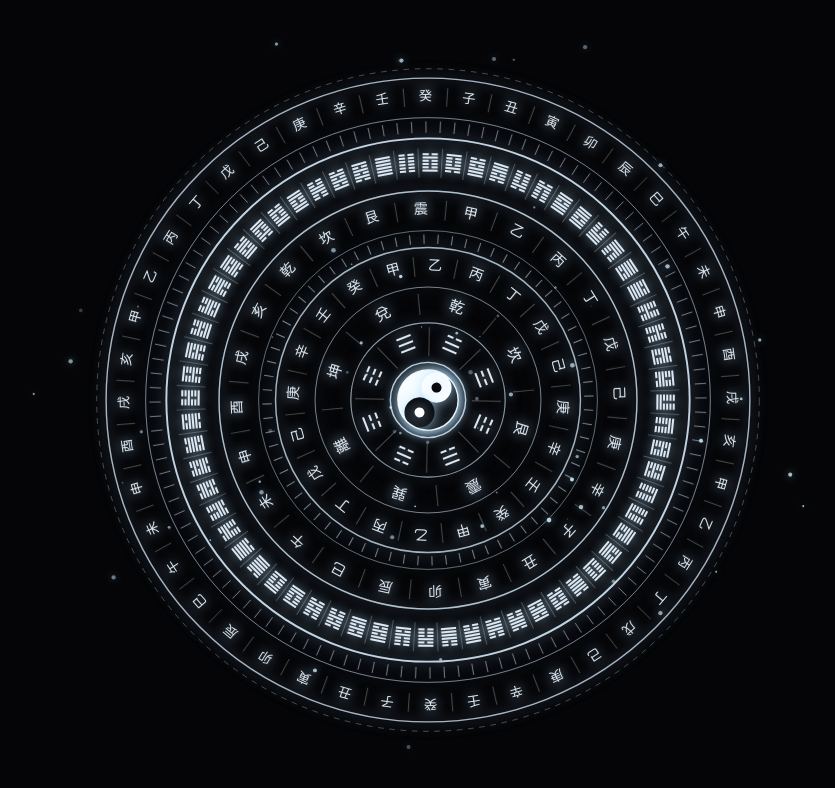
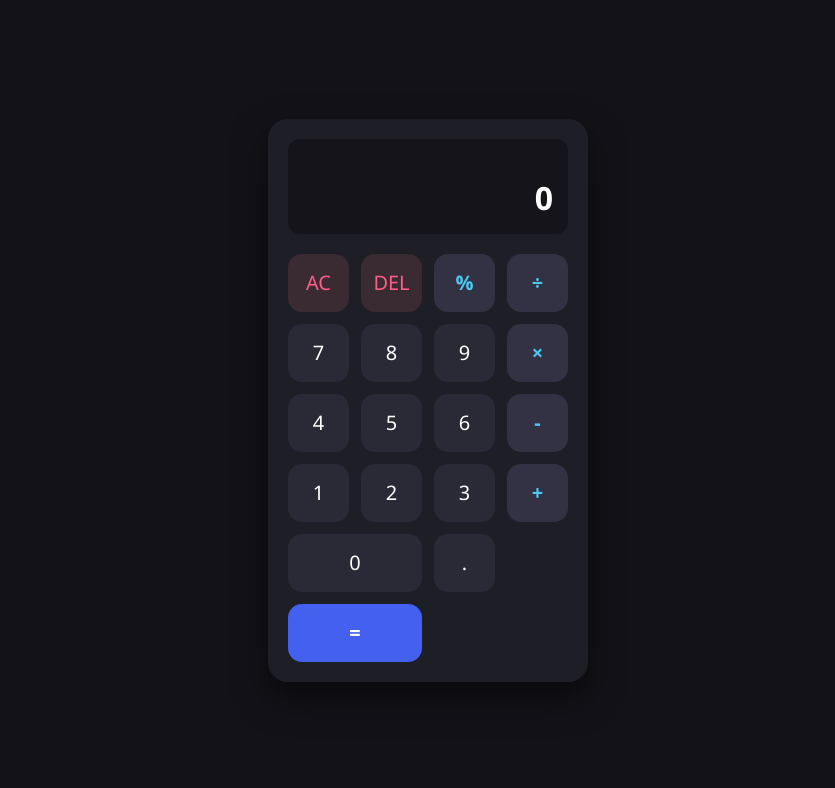
Before and after one commit to lethaison2108-afk/tran-phap-bat-quai, a plain HTML site: page index.html in a window 1280 px wide. Shown: the whole page, without its empty margins (212-1047 px from the left). Drawn offline with Linux system fonts and the light colour scheme; animation ran at ten frames a second.

Commit message:
Update index.html

```diff
--- a/index.html
+++ b/index.html
@@ -3,248 +3,270 @@
 <head>
   <meta charset="UTF-8">
   <meta name="viewport" content="width=device-width, initial-scale=1.0">
-  <title>Trận Pháp Bát Quái 3D</title>
+  <title>Máy Tính Cầm Tay</title>
   <style>
     * {
       margin: 0;
       padding: 0;
       box-sizing: border-box;
+      font-family: 'Segoe UI', Tahoma, Geneva, Verdana, sans-serif;
     }
+
     body {
-      background-color: #050508;
-      overflow: hidden;
+      background-color: #121218;
       display: flex;
       justify-content: center;
       align-items: center;
-      height: 100vh;
+      min-height: 100vh;
     }
-    canvas {
-      display: block;
+
+    .calculator {
+      background-color: #1e1e26;
+      padding: 20px;
+      border-radius: 20px;
+      box-shadow: 0 15px 35px rgba(0, 0, 0, 0.5);
+      width: 320px;
+    }
+
+    .display {
+      background-color: #14141a;
+      color: #ffffff;
+      border-radius: 12px;
+      padding: 15px;
+      margin-bottom: 20px;
+      text-align: right;
+      min-height: 90px;
+      display: flex;
+      flex-direction: column;
+      justify-content: space-between;
+      word-wrap: break-word;
+      word-break: break-all;
+    }
+
+    .previous-operand {
+      color: #8e8e9e;
+      font-size: 16px;
+      min-height: 22px;
+    }
+
+    .current-operand {
+      color: #ffffff;
+      font-size: 32px;
+      font-weight: 600;
+    }
+
+    .buttons {
+      display: grid;
+      grid-template-columns: repeat(4, 1fr);
+      gap: 12px;
+    }
+
+    button {
+      height: 58px;
+      border: none;
+      border-radius: 14px;
+      font-size: 20px;
+      font-weight: 500;
+      cursor: pointer;
+      background-color: #2a2a36;
+      color: #ffffff;
+      transition: all 0.15s ease;
+    }
+
+    button:hover {
+      background-color: #363646;
+    }
+
+    button:active {
+      transform: scale(0.95);
+    }
+
+    .operator {
+      background-color: #323244;
+      color: #4cc9f0;
+      font-weight: 600;
+    }
+
+    .operator:hover {
+      background-color: #3f3f56;
+    }
+
+    .action {
+      background-color: #3a2a32;
+      color: #ff5c8a;
+    }
+
+    .action:hover {
+      background-color: #4d3540;
+    }
+
+    .equals {
+      background-color: #4361ee;
+      color: #ffffff;
+      grid-column: span 2;
+      font-weight: 600;
+    }
+
+    .equals:hover {
+      background-color: #3a56d4;
+    }
+
+    .zero {
+      grid-column: span 2;
     }
   </style>
 </head>
 <body>
-  <canvas id="baguaCanvas"></canvas>
+
+  <div class="calculator">
+    <div class="display">
+      <div class="previous-operand" id="previous"></div>
+      <div class="current-operand" id="current">0</div>
+    </div>
+    <div class="buttons">
+      <button class="action" onclick="clearAll()">AC</button>
+      <button class="action" onclick="deleteLast()">DEL</button>
+      <button class="operator" onclick="appendOperator('%')">%</button>
+      <button class="operator" onclick="appendOperator('÷')">÷</button>
+
+      <button onclick="appendNumber('7')">7</button>
+      <button onclick="appendNumber('8')">8</button>
+      <button onclick="appendNumber('9')">9</button>
+      <button class="operator" onclick="appendOperator('×')">×</button>
+
+      <button onclick="appendNumber('4')">4</button>
+      <button onclick="appendNumber('5')">5</button>
+      <button onclick="appendNumber('6')">6</button>
+      <button class="operator" onclick="appendOperator('-')">-</button>
+
+      <button onclick="appendNumber('1')">1</button>
+      <button onclick="appendNumber('2')">2</button>
+      <button onclick="appendNumber('3')">3</button>
+      <button class="operator" onclick="appendOperator('+')">+</button>
+
+      <button class="zero" onclick="appendNumber('0')">0</button>
+      <button onclick="appendNumber('.')">.</button>
+      <button class="equals" onclick="calculate()">=</button>
+    </div>
+  </div>
 
   <script>
-    const canvas = document.getElementById('baguaCanvas');
-    const ctx = canvas.getContext('2d');
+    let currentInput = '0';
+    let previousInput = '';
+    let operation = null;
+    let shouldResetScreen = false;
 
-    let width, height, cx, cy, scale;
+    const currentDisplay = document.getElementById('current');
+    const previousDisplay = document.getElementById('previous');
 
-    function resize() {
-      width = canvas.width = window.innerWidth;
-      height = canvas.height = window.innerHeight;
-      cx = width / 2;
-      cy = height / 2;
-      scale = Math.min(width, height) / 850;
-    }
-    window.addEventListener('resize', resize);
-    resize();
-
-    // Dữ liệu ký tự cổ phong thủy / bát quái
-    const baguaTrigrams = ['☰', '☱', '☲', '☳', '☴', '☵', '☶', '☷'];
-    const heavenlyStems = ['甲', '乙', '丙', '丁', '戊', '己', '庚', '辛', '壬', '癸'];
-    const earthlyBranches = ['子', '丑', '寅', '卯', '辰', '巳', '午', '未', '申', '酉', '戌', '亥'];
-    const directions = ['乾', '坎', '艮', '震', '巽', '離', '坤', '兌'];
-
-    // Tạo danh sách 64 quẻ Dịch (Unicode U+4DC0 đến U+4DFF)
-    const hexagrams64 = Array.from({ length: 64 }, (_, i) => String.fromCharCode(0x4DC0 + i));
-
-    // Các hạt bụi ánh sáng bay lơ lửng
-    const particles = Array.from({ length: 70 }, () => ({
-      angle: Math.random() * Math.PI * 2,
-      radius: Math.random() * 400 + 40,
-      speed: (Math.random() - 0.5) * 0.008,
-      size: Math.random() * 2 + 0.5,
-      alpha: Math.random() * 0.7 + 0.2
-    }));
-
-    // Vẽ biểu tượng Thái Cực (Âm Dương) ở tâm
-    function drawYinYang(radius, angle) {
-      ctx.save();
-      ctx.rotate(angle);
-
-      // Vòng tròn trắng
-      ctx.beginPath();
-      ctx.arc(0, 0, radius, 0, Math.PI * 2);
-      ctx.fillStyle = '#ffffff';
-      ctx.fill();
-
-      // Nửa đen
-      ctx.beginPath();
-      ctx.arc(0, 0, radius, -Math.PI / 2, Math.PI / 2);
-      ctx.fillStyle = '#08080c';
-      ctx.fill();
-
-      // Đầu tròn trắng
-      ctx.beginPath();
-      ctx.arc(0, -radius / 2, radius / 2, 0, Math.PI * 2);
-      ctx.fillStyle = '#ffffff';
-      ctx.fill();
-
-      // Đầu tròn đen
-      ctx.beginPath();
-      ctx.arc(0, radius / 2, radius / 2, 0, Math.PI * 2);
-      ctx.fillStyle = '#08080c';
-      ctx.fill();
-
-      // Chấm nhỏ đen trong phần trắng
-      ctx.beginPath();
-      ctx.arc(0, -radius / 2, radius / 6, 0, Math.PI * 2);
-      ctx.fillStyle = '#08080c';
-      ctx.fill();
-
-      // Chấm nhỏ trắng trong phần đen
-      ctx.beginPath();
-      ctx.arc(0, radius / 2, radius / 6, 0, Math.PI * 2);
-      ctx.fillStyle = '#ffffff';
-      ctx.fill();
-
-      // Viền phát sáng ngoài Thái Cực
-      ctx.beginPath();
-      ctx.arc(0, 0, radius, 0, Math.PI * 2);
-      ctx.strokeStyle = 'rgba(255, 255, 255, 0.9)';
-      ctx.lineWidth = 1.5;
-      ctx.stroke();
-
-      ctx.restore();
+    function updateDisplay() {
+      currentDisplay.innerText = currentInput;
+      if (operation != null) {
+        previousDisplay.innerText = `${previousInput} ${operation}`;
+      } else {
+        previousDisplay.innerText = '';
+      }
     }
 
-    // Vẽ một vòng tròn chữ / ký tự xoay quanh tâm
-    function drawTextRing(items, radius, fontSize, angle, showDividers = true) {
-      ctx.save();
-      ctx.rotate(angle);
-      ctx.font = `${fontSize}px "Microsoft YaHei", "SimSun", serif`;
-      ctx.textAlign = 'center';
-      ctx.textBaseline = 'middle';
-      ctx.fillStyle = 'rgba(235, 245, 255, 0.92)';
-
-      const step = (Math.PI * 2) / items.length;
-
-      for (let i = 0; i < items.length; i++) {
-        const theta = i * step;
-        ctx.save();
-        ctx.rotate(theta);
-        ctx.translate(0, -radius);
-        ctx.fillText(items[i], 0, 0);
-        ctx.restore();
-
-        // Vẽ vạch chia ô giữa các ký tự
-        if (showDividers) {
-          const divAngle = theta + step / 2;
-          ctx.beginPath();
-          ctx.moveTo(Math.cos(divAngle) * (radius - fontSize * 0.7), Math.sin(divAngle) * (radius - fontSize * 0.7));
-          ctx.lineTo(Math.cos(divAngle) * (radius + fontSize * 0.7), Math.sin(divAngle) * (radius + fontSize * 0.7));
-          ctx.strokeStyle = 'rgba(255, 255, 255, 0.25)';
-          ctx.lineWidth = 1;
-          ctx.stroke();
-        }
+    function appendNumber(number) {
+      if (currentInput === '0' || shouldResetScreen) {
+        currentInput = number === '.' ? '0.' : number;
+        shouldResetScreen = false;
+      } else {
+        if (number === '.' && currentInput.includes('.')) return;
+        currentInput += number;
       }
-      ctx.restore();
+      updateDisplay();
     }
 
-    // Vẽ đường viền tròn đồng tâm
-    function drawCircleBorder(radius, lineWidth = 1, alpha = 0.5, dash = []) {
-      ctx.save();
-      ctx.beginPath();
-      ctx.setLineDash(dash);
-      ctx.arc(0, 0, radius, 0, Math.PI * 2);
-      ctx.strokeStyle = `rgba(220, 240, 255, ${alpha})`;
-      ctx.lineWidth = lineWidth;
-      ctx.stroke();
-      ctx.restore();
+    function appendOperator(op) {
+      if (op === '%') {
+        currentInput = (parseFloat(currentInput) / 100).toString();
+        updateDisplay();
+        return;
+      }
+      if (operation !== null && !shouldResetScreen) {
+        calculate();
+      }
+      previousInput = currentInput;
+      operation = op;
+      shouldResetScreen = true;
+      updateDisplay();
     }
 
-    // Vẽ vạch chia độ tinh xảo như la bàn
-    function drawTicks(innerR, outerR, count, angle, alpha = 0.4) {
-      ctx.save();
-      ctx.rotate(angle);
-      ctx.strokeStyle = `rgba(220, 240, 255, ${alpha})`;
-      ctx.lineWidth = 1;
-      const step = (Math.PI * 2) / count;
-      for (let i = 0; i < count; i++) {
-        const a = i * step;
-        ctx.beginPath();
-        ctx.moveTo(Math.cos(a) * innerR, Math.sin(a) * innerR);
-        ctx.lineTo(Math.cos(a) * outerR, Math.sin(a) * outerR);
-        ctx.stroke();
+    function calculate() {
+      if (operation === null || shouldResetScreen) return;
+      const prev = parseFloat(previousInput);
+      const current = parseFloat(currentInput);
+      if (isNaN(prev) || isNaN(current)) return;
+
+      let result;
+      switch (operation) {
+        case '+':
+          result = prev + current;
+          break;
+        case '-':
+          result = prev - current;
+          break;
+        case '×':
+          result = prev * current;
+          break;
+        case '÷':
+          if (current === 0) {
+            alert('Không thể chia cho 0!');
+            clearAll();
+            return;
+          }
+          result = prev / current;
+          break;
+        default:
+          return;
       }
-      ctx.restore();
+
+      // Làm tròn để tránh lỗi số thực trong JavaScript (vd: 0.1 + 0.2)
+      currentInput = Math.round(result * 100000000) / 100000000 + '';
+      operation = null;
+      previousInput = '';
+      shouldResetScreen = true;
+      updateDisplay();
     }
 
-    let time = 0;
-
-    function animate() {
-      // Tạo hiệu ứng vệt mờ nhẹ khi chuyển động
-      ctx.fillStyle = 'rgba(5, 5, 8, 0.85)';
-      ctx.fillRect(0, 0, width, height);
-
-      ctx.save();
-      ctx.translate(cx, cy);
-      ctx.scale(scale, scale);
-
-      // Hiệu ứng phát sáng (Glow) trắng xanh huyền ảo
-      ctx.shadowBlur = 14;
-      ctx.shadowColor = 'rgba(180, 225, 255, 0.85)';
-
-      // 1. Tâm Thái Cực
-      drawYinYang(32, time * 0.8);
-      drawCircleBorder(40, 1.5, 0.8);
-
-      // 2. Vòng Tiên Thiên Bát Quái
-      drawTextRing(baguaTrigrams, 62, 22, -time * 0.5, true);
-      drawCircleBorder(82, 1.2, 0.6);
-
-      // 3. Vòng Bát Phương
-      drawTextRing(directions, 102, 16, time * 0.4, true);
-      drawCircleBorder(120, 1, 0.5);
-
-      // 4. Vòng Thập Thiên Can (nhân đôi cho dày)
-      drawTextRing([...heavenlyStems, ...heavenlyStems], 142, 15, -time * 0.35, true);
-      drawCircleBorder(162, 1.5, 0.7);
-
-      // 5. Vòng vạch chia độ
-      drawTicks(166, 176, 72, time * 0.2, 0.5);
-      drawCircleBorder(180, 1, 0.4);
-
-      // 6. Vòng 24 Sơn Hướng (Thiên Can + Địa Chi)
-      const mountain24 = [...heavenlyStems.slice(0, 8), ...earthlyBranches, ...directions.slice(0, 4)];
-      drawTextRing(mountain24, 202, 15, time * 0.3, true);
-      drawCircleBorder(222, 1.5, 0.75);
-
-      // 7. Vòng 64 Quẻ Dịch (đặc trưng nhất trong ảnh)
-      drawTextRing(hexagrams64, 252, 22, -time * 0.25, true);
-      drawCircleBorder(278, 2, 0.85);
-
-      // 8. Vòng vạch chia ngoài cùng & Thiên Can Địa Chi lặp lại
-      drawTicks(284, 296, 120, -time * 0.15, 0.45);
-      drawCircleBorder(300, 1, 0.5);
-
-      const outerChars = [...earthlyBranches, ...heavenlyStems, ...earthlyBranches, ...heavenlyStems];
-      drawTextRing(outerChars, 322, 14, time * 0.18, true);
-      drawCircleBorder(342, 1.5, 0.7);
-      drawCircleBorder(352, 0.8, 0.35, [6, 6]);
-
-      // 9. Vẽ các hạt năng lượng bay quanh trận pháp
-      ctx.shadowBlur = 8;
-      particles.forEach(p => {
-        p.angle += p.speed;
-        const px = Math.cos(p.angle) * p.radius;
-        const py = Math.sin(p.angle) * p.radius;
-        ctx.beginPath();
-        ctx.arc(px, py, p.size, 0, Math.PI * 2);
-        ctx.fillStyle = `rgba(210, 240, 255, ${p.alpha})`;
-        ctx.fill();
-      });
-
-      ctx.restore();
-
-      time += 0.015;
-      requestAnimationFrame(animate);
+    function clearAll() {
+      currentInput = '0';
+      previousInput = '';
+      operation = null;
+      shouldResetScreen = false;
+      updateDisplay();
     }
 
-    animate();
+    function deleteLast() {
+      if (shouldResetScreen) return;
+      if (currentInput.length === 1 || (currentInput.length === 2 && currentInput.startsWith('-'))) {
+        currentInput = '0';
+      } else {
+        currentInput = currentInput.slice(0, -1);
+      }
+      updateDisplay();
+    }
+
+    // Hỗ trợ nhập từ bàn phím máy tính
+    window.addEventListener('keydown', (e) => {
+      if (e.key >= 0 && e.key <= 9) appendNumber(e.key);
+      if (e.key === '.') appendNumber('.');
+      if (e.key === '=' || e.key === 'Enter') {
+        e.preventDefault();
+        calculate();
+      }
+      if (e.key === 'Backspace') deleteLast();
+      if (e.key === 'Escape') clearAll();
+      if (e.key === '+' || e.key === '-') appendOperator(e.key);
+      if (e.key === '*') appendOperator('×');
+      if (e.key === '/') {
+        e.preventDefault();
+        appendOperator('÷');
+      }
+      if (e.key === '%') appendOperator('%');
+    });
   </script>
 </body>
 </html>
```
